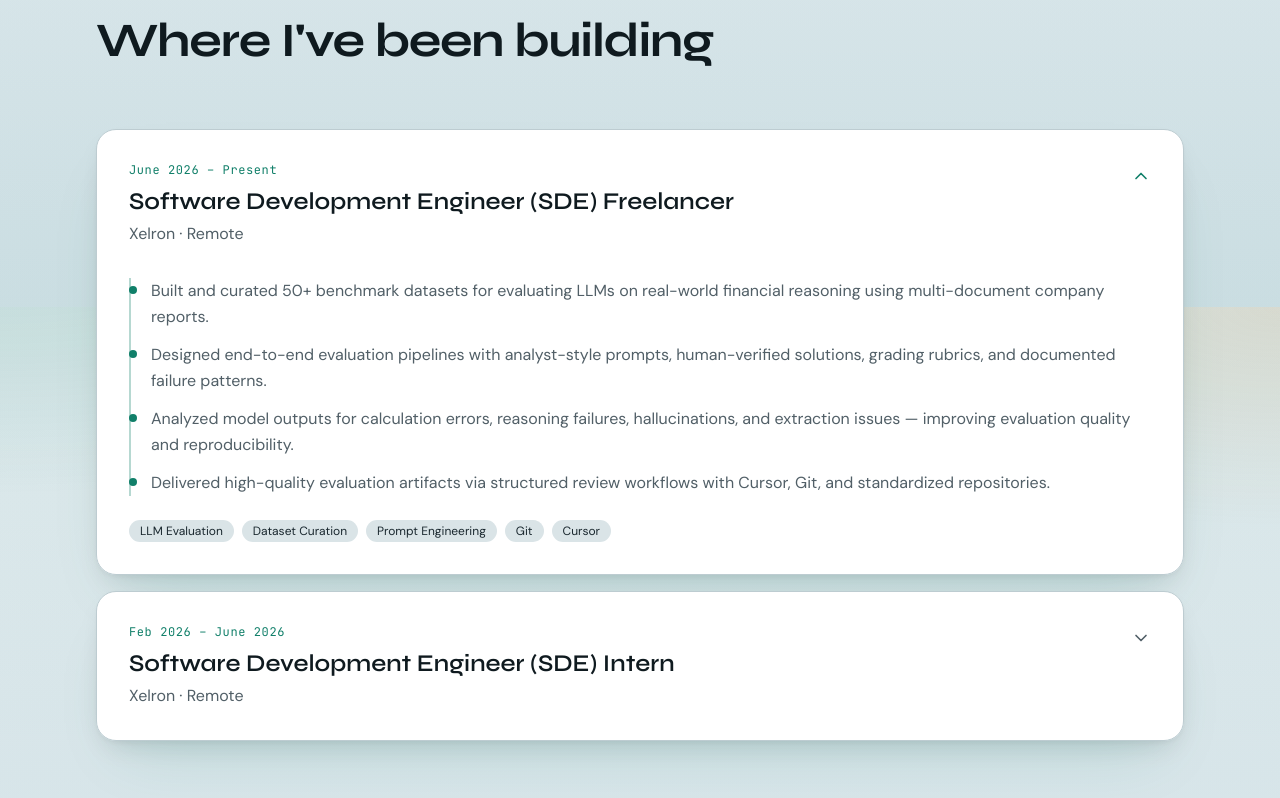
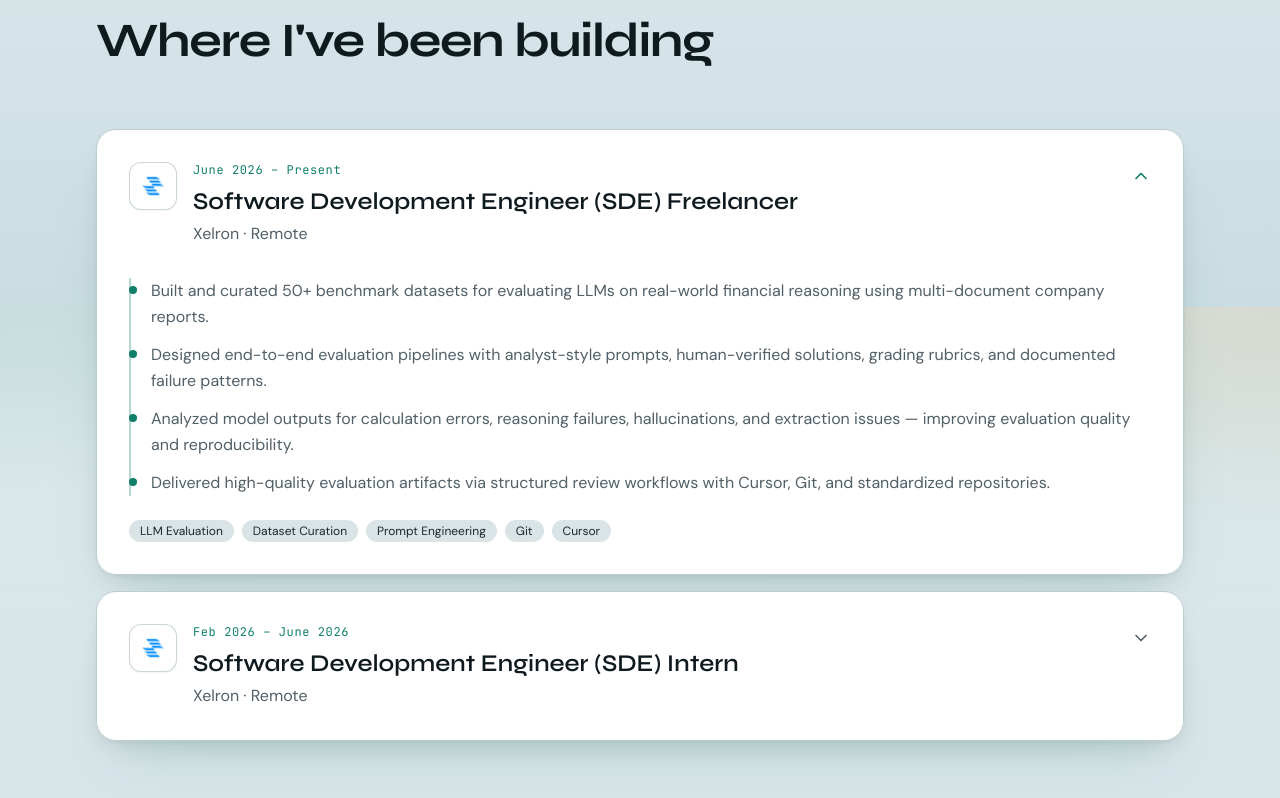
Before and after one commit to maneeshmkp/My-Personal-Portfolio, a Next.js app: page / in a window 1280 px wide. Shown: the part 2093-2891 px from the top of the page. Built offline with nearby package versions, Linux system fonts and the light colour scheme.

Commit message:
update logo

```diff
--- a/components/work-experience.tsx
+++ b/components/work-experience.tsx
@@ -1,6 +1,7 @@
 "use client"
 
 import { useState } from "react"
+import Image from "next/image"
 import { ChevronDown } from "lucide-react"
 import { Badge } from "@/components/ui/badge"
 import Reveal from "@/components/reveal"
@@ -14,6 +15,7 @@ interface WorkExperienceItem {
   period: string
   achievements: string[]
   skills: string[]
+  logo: string
 }
 
 const experiences: WorkExperienceItem[] = [
@@ -30,6 +32,7 @@ const experiences: WorkExperienceItem[] = [
       "Delivered high-quality evaluation artifacts via structured review workflows with Cursor, Git, and standardized repositories.",
     ],
     skills: ["LLM Evaluation", "Dataset Curation", "Prompt Engineering", "Git", "Cursor"],
+    logo: "/xelron-logo.png",
   },
   {
     id: 2,
@@ -42,6 +45,7 @@ const experiences: WorkExperienceItem[] = [
       "Improved AI evaluation quality through bug detection, logic validation, and prompt review.",
     ],
     skills: ["Code Review", "AI Evaluation", "Bug Detection", "Prompt Review"],
+    logo: "/xelron-logo.png",
   },
 ]
 
@@ -74,12 +78,22 @@ export default function WorkExperience() {
                     onClick={() => setExpandedId(open ? null : exp.id)}
                     aria-expanded={open}
                   >
-                    <div>
-                      <p className="font-mono-tech text-xs text-primary tracking-wider mb-2">{exp.period}</p>
-                      <h3 className="font-display text-xl md:text-2xl font-semibold">{exp.title}</h3>
-                      <p className="text-muted-foreground mt-1">
-                        {exp.company} · {exp.location}
-                      </p>
+                    <div className="flex items-start gap-4 min-w-0">
+                      <div className="relative h-12 w-12 shrink-0 overflow-hidden rounded-xl border border-border/80 bg-white p-2 shadow-sm">
+                        <Image
+                          src={exp.logo}
+                          alt={`${exp.company} logo`}
+                          fill
+                          className="object-contain p-1.5"
+                        />
+                      </div>
+                      <div className="min-w-0">
+                        <p className="font-mono-tech text-xs text-primary tracking-wider mb-2">{exp.period}</p>
+                        <h3 className="font-display text-xl md:text-2xl font-semibold">{exp.title}</h3>
+                        <p className="text-muted-foreground mt-1">
+                          {exp.company} · {exp.location}
+                        </p>
+                      </div>
                     </div>
                     <ChevronDown
                       className={cn(
```
Also changed, not shown: public/xelron-logo.png (added).
